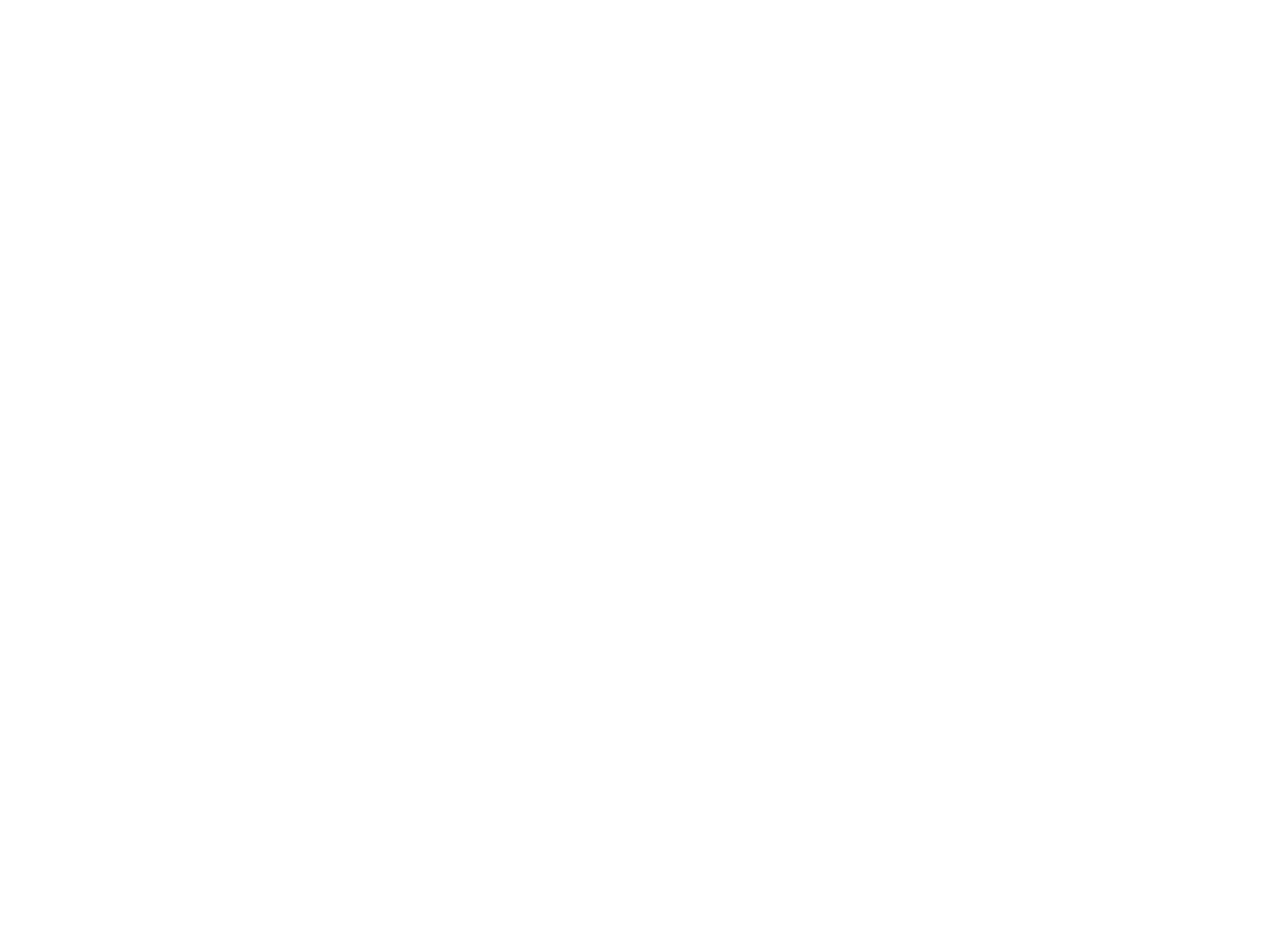
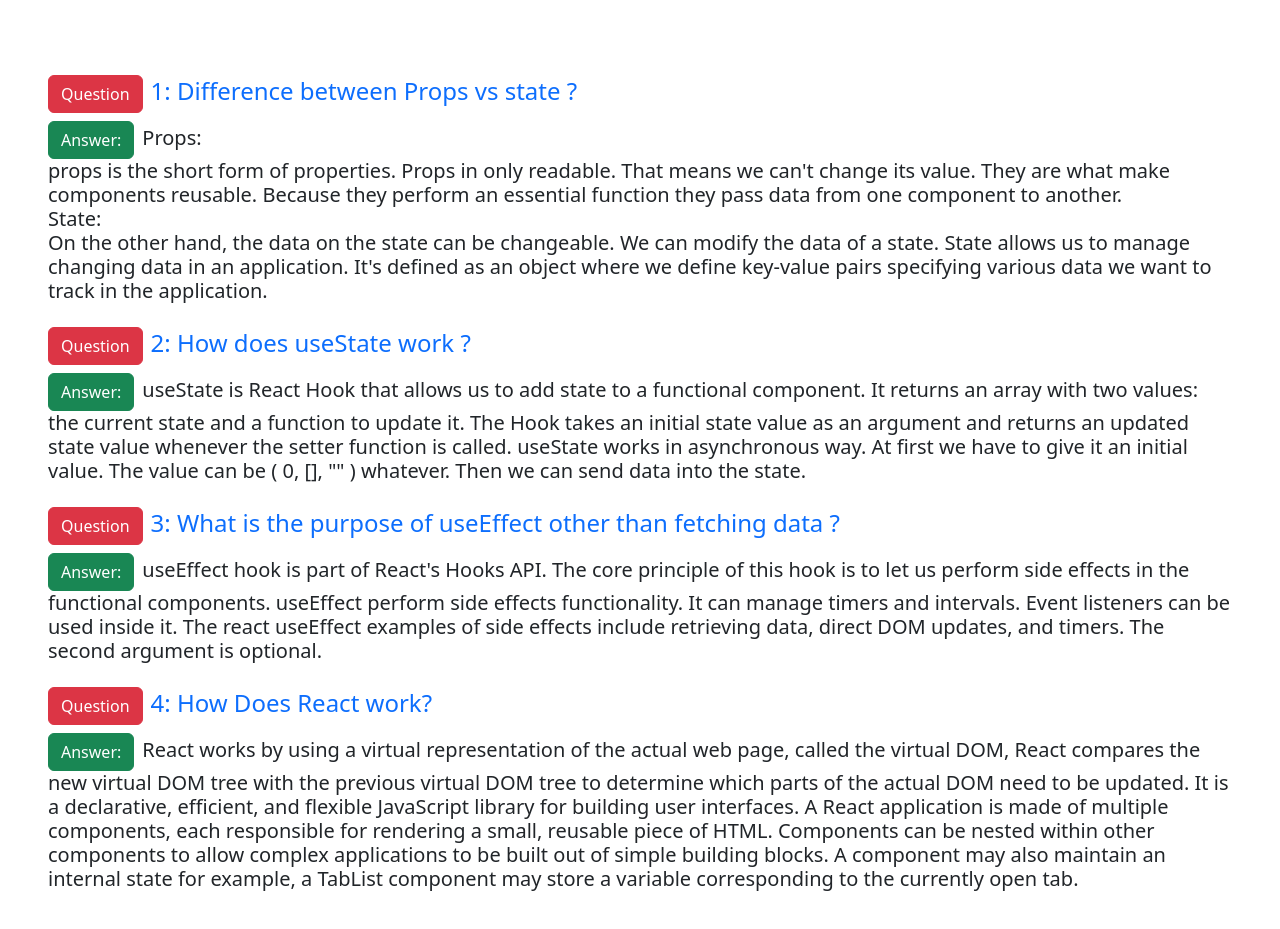
Before and after one commit to afrin-sultana23/knowledge-cafe, a React (Vite) app: page / in a window 1280 px wide. Shown: the part 4640-5569 px from the top of the page. Before the commit the page ends 4667 px from the top, so only its background shows below. Built offline with nearby package versions, Linux system fonts and the light colour scheme.

Commit message:
question added

```diff
--- a/src/App.jsx
+++ b/src/App.jsx
@@ -2,6 +2,7 @@
 import './App.css'
 import Header from './Components/Header/Header'
 import ContentSection from './Components/ContentSection/ContentSection'
+import Question from './Components/Questions/Question'
 
 function App() {
   const [count, setCount] = useState(0)
@@ -9,7 +10,8 @@
   return (
     <div className="App">
         <Header></Header>
-        <ContentSection/>
+        <ContentSection></ContentSection>
+        <Question></Question>
     </div>
   )
 }
--- /dev/null
+++ b/src/Components/Questions/Question.jsx
@@ -0,0 +1,51 @@
+import React from 'react';
+
+const Question = () => {
+    return (
+        <div className='m-5'>
+            <div className='mb-4'>
+                <h4 className='text-primary'>
+                <span className='btn btn-danger me-2'>Question </span>
+                1: Difference between Props vs state ?</h4>
+                <h5>
+                <span className='btn btn-success me-2'>Answer:</span>
+                Props: <br />
+                props is the short form of properties. Props in only readable. That means we can't change its value. They are what make components reusable. Because they perform an essential function they pass data from one component to another.
+                <br />
+                State: <br />
+                On the other hand, the data on the state can be changeable. We can modify the data of a state. State allows us to manage changing data in an application. It's defined as an object where we define key-value pairs specifying various data we want to track in the application.
+                </h5>
+            </div>
+            <div className='mb-4'>
+                <h4 className='text-primary'>
+                <span className='btn btn-danger me-2'>Question </span>
+                2: How does useState work ?</h4>
+                <h5> <span className='btn btn-success me-2'>Answer:</span>
+                useState is React Hook that allows us to add state to a functional component. It returns an array with two values: the current state and a function to update it. The Hook takes an initial state value as an argument and returns an updated state value whenever the setter function is called.
+                useState works in asynchronous way. At first we have to give it an initial value. The value can be ( 0, [], "" ) whatever. Then we can send data into the state.
+                </h5>
+            </div>
+            <div className='mb-4'>
+                <h4 className='text-primary'>
+                <span className='btn btn-danger me-2'>Question </span>
+                3: What is the purpose of useEffect other than fetching data ?</h4>
+                <h5>
+                <span className='btn btn-success me-2'>Answer:</span>
+                useEffect hook is part of React's Hooks API. The core principle of this hook is to let us perform side effects in the functional components.
+                useEffect perform side effects functionality. It can manage timers and intervals. Event listeners can be used inside it. The react useEffect examples of side effects include retrieving data, direct DOM updates, and timers. The second argument is optional.
+                </h5>
+            </div>
+            <div>
+                <h4 className='text-primary'>
+                <span className='btn btn-danger me-2'>Question </span>
+                4: How Does React work?</h4>
+                <h5>
+                <span className='btn btn-success me-2' >Answer:</span>
+                React works by using a virtual representation of the actual web page, called the virtual DOM, React compares the new virtual DOM tree with the previous virtual DOM tree to determine which parts of the actual DOM need to be updated. It is a declarative, efficient, and flexible JavaScript library for building user interfaces. A React application is made of multiple components, each responsible for rendering a small, reusable piece of HTML. Components can be nested within other components to allow complex applications to be built out of simple building blocks. A component may also maintain an internal state for example, a TabList component may store a variable corresponding to the currently open tab.
+                </h5>
+            </div>
+        </div>
+    );
+};
+
+export default Question;
```
